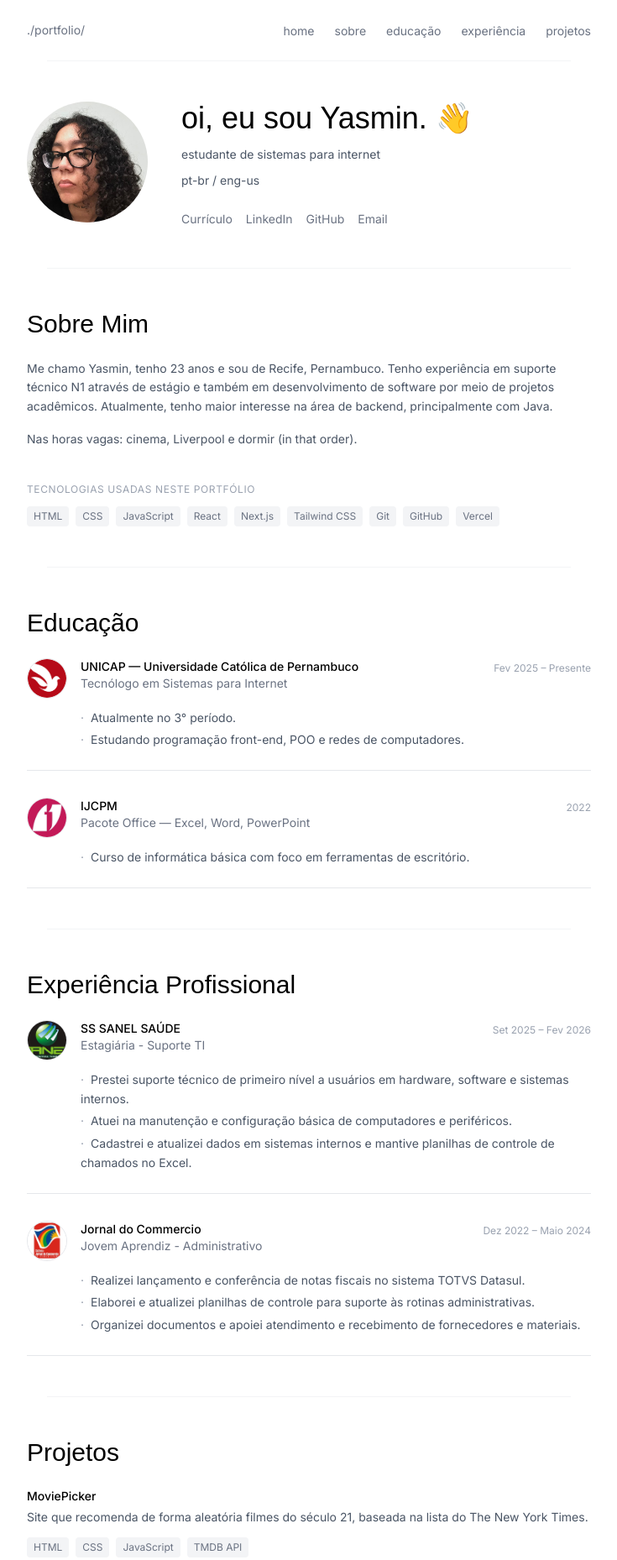
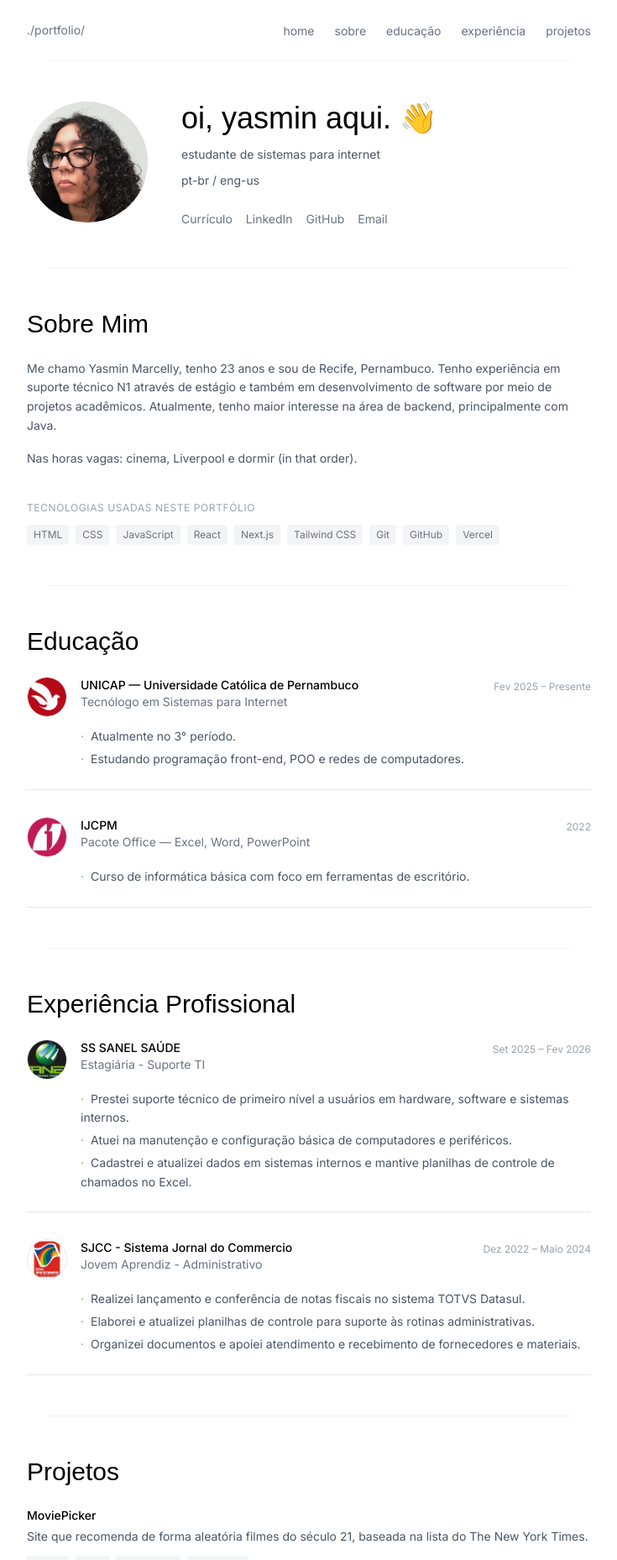
Before and after one commit to yasminmarcelly/prog-front-end, a Next.js app in the folder atvd-portfolio/: page / in a window 1280 px wide. Shown: the top 1858 px of the page at 84% size, without its empty margins (272-1007 px from the left). Built offline with nearby package versions, Linux system fonts and the light colour scheme; a web font is replaced by a local one.

Commit message:
style: atualiza texto no hero, aboutme e experience

```diff
--- a/atvd-portfolio/src/components/ui/AboutMe.jsx
+++ b/atvd-portfolio/src/components/ui/AboutMe.jsx
@@ -10,7 +10,7 @@
 
         <div className="flex flex-col gap-4 text-sm text-gray-600 leading-relaxed mb-10">
           <p>
-           Me chamo Yasmin, tenho 23 anos e sou de Recife, Pernambuco. Tenho experiência em suporte técnico N1 através de estágio e também em desenvolvimento de software por meio de projetos acadêmicos. Atualmente, tenho maior interesse na área de backend, principalmente com Java.
+           Me chamo Yasmin Marcelly, tenho 23 anos e sou de Recife, Pernambuco. Tenho experiência em suporte técnico N1 através de estágio e também em desenvolvimento de software por meio de projetos acadêmicos. Atualmente, tenho maior interesse na área de backend, principalmente com Java.
           </p>
           <p>
             Nas horas vagas: cinema, Liverpool e dormir (in that order).
--- a/atvd-portfolio/src/components/ui/Experience.jsx
+++ b/atvd-portfolio/src/components/ui/Experience.jsx
@@ -11,7 +11,7 @@
     ],
   },
   {
-    company: "Jornal do Commercio",
+    company: "SJCC - Sistema Jornal do Commercio",
     role: "Jovem Aprendiz - Administrativo",
     period: "Dez 2022 – Maio 2024",
     icon: "/img/sjcc.jpg",
--- a/atvd-portfolio/src/components/ui/Hero.jsx
+++ b/atvd-portfolio/src/components/ui/Hero.jsx
@@ -10,7 +10,7 @@
 
           <div>
             <h1 className="text-4xl font-calistoga text-black mb-3">
-              oi, eu sou Yasmin. 👋
+              oi, yasmin aqui. 👋
             </h1>
             <p className="text-gray-600 text-sm leading-relaxed mb-2">
               estudante de sistemas para internet
```
